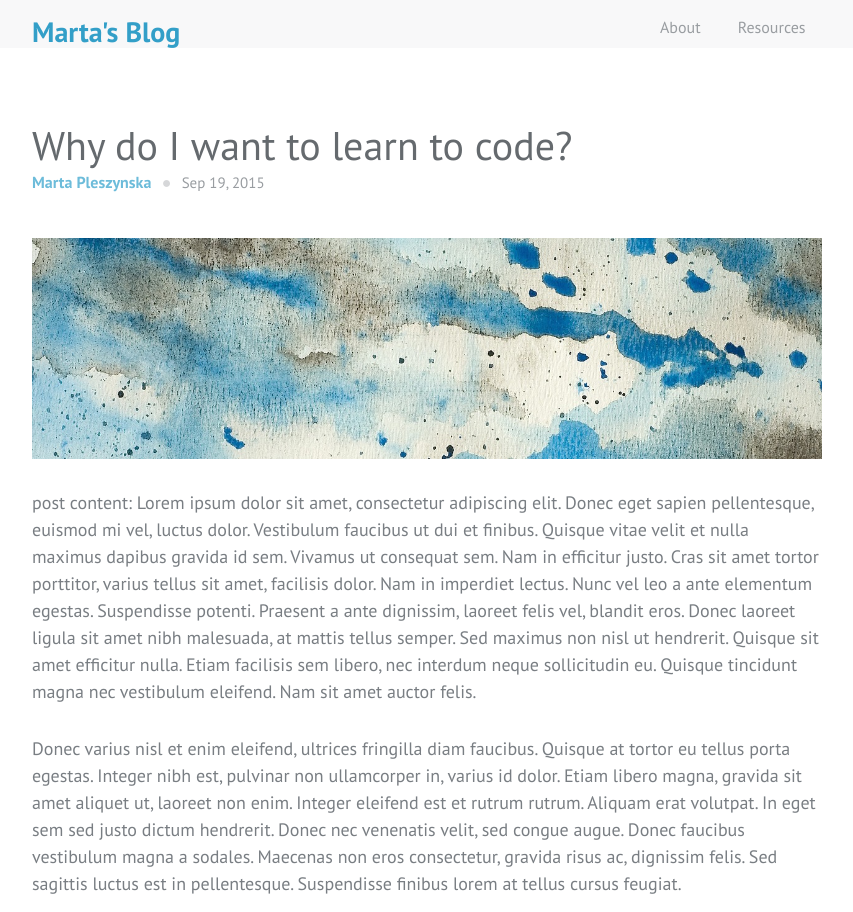
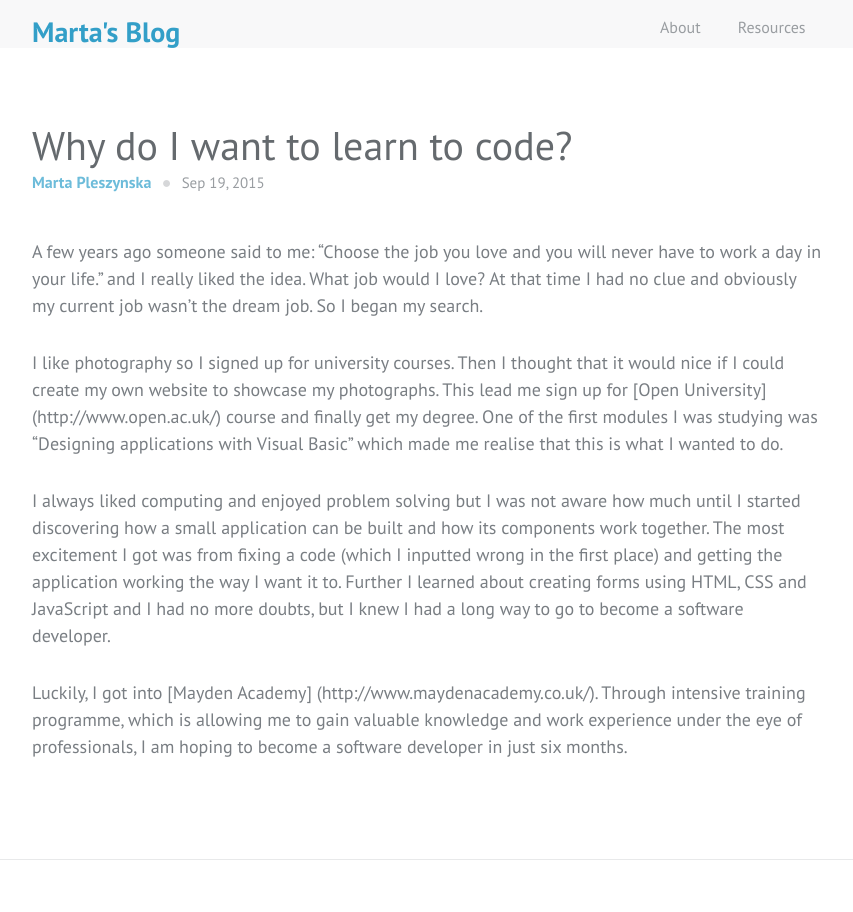
Before and after one commit to MartaPleszynska/myblog, a Jekyll site: the page built from _posts/2015-09-19-why-do-i-want-to-learn-to-code.markdown, in a window 1280 px wide. Shown: the top 912 px of the page, without its empty margins (213-1066 px from the left). Built offline with Jekyll 4.4.1, drawn with Linux system fonts in a browser that asks for light colours; some of the changed text lies outside the part shown; grey boxes are pictures that could not be loaded.

Commit message:
new post

```diff
--- a/_posts/2015-09-19-why-do-i-want-to-learn-to-code.markdown
+++ b/_posts/2015-09-19-why-do-i-want-to-learn-to-code.markdown
@@ -1,13 +1,12 @@
 ---
 title:  "Why do I want to learn to code?"
 date:   2015-09-19 09:54:17
+---
 
-image: watercolor.jpg
+A few years ago someone said to me: "Choose the job you love and you will never have to work a day in your life." and I really liked the idea. What job would I love? At that time I had no clue and obviously my current job wasn't the dream job. So I  began my search.
 
+I like photography so I signed up for university courses. Then I thought that it would nice if I could create my own website to showcase my photographs. This lead me sign up for [Open University] (http://www.open.ac.uk/) course and finally get my degree. One of the first modules I was studying was "Designing applications with Visual Basic" which made me realise that this is what I wanted to do.
 
----
-post content: Lorem ipsum dolor sit amet, consectetur adipiscing elit. Donec eget sapien pellentesque, euismod mi vel, luctus dolor. Vestibulum faucibus ut dui et finibus. Quisque vitae velit et nulla maximus dapibus gravida id sem. Vivamus ut consequat sem. Nam in efficitur justo. Cras sit amet tortor porttitor, varius tellus sit amet, facilisis dolor. Nam in imperdiet lectus. Nunc vel leo a ante elementum egestas. Suspendisse potenti. Praesent a ante dignissim, laoreet felis vel, blandit eros. Donec laoreet ligula sit amet nibh malesuada, at mattis tellus semper. Sed maximus non nisl ut hendrerit. Quisque sit amet efficitur nulla. Etiam facilisis sem libero, nec interdum neque sollicitudin eu. Quisque tincidunt magna nec vestibulum eleifend. Nam sit amet auctor felis.
+I always liked computing and enjoyed problem solving but I was not aware how much until I started discovering how a small application can be built and how its components work together. The most excitement I got was from fixing a code (which I inputted wrong in the first place) and getting the application working the way I want it to. Further I learned about creating forms using HTML, CSS and JavaScript and I had no more doubts, but I knew I had a long way to go to become a software developer.
 
-Donec varius nisl et enim eleifend, ultrices fringilla diam faucibus. Quisque at tortor eu tellus porta egestas. Integer nibh est, pulvinar non ullamcorper in, varius id dolor. Etiam libero magna, gravida sit amet aliquet ut, laoreet non enim. Integer eleifend est et rutrum rutrum. Aliquam erat volutpat. In eget sem sed justo dictum hendrerit. Donec nec venenatis velit, sed congue augue. Donec faucibus vestibulum magna a sodales. Maecenas non eros consectetur, gravida risus ac, dignissim felis. Sed sagittis luctus est in pellentesque. Suspendisse finibus lorem at tellus cursus feugiat.
-
-Aliquam quis placerat orci, at mattis nibh. Sed consectetur magna lectus, ac feugiat augue imperdiet nec. Pellentesque massa leo, tempus nec purus commodo, fermentum bibendum odio. Nulla facilisi. Sed eleifend eget lectus ac convallis. Pellentesque sodales dignissim blandit. Proin nisl purus, volutpat id ipsum quis, sollicitudin congue mi.
+Luckily, I got into [Mayden Academy] (http://www.maydenacademy.co.uk/). Through intensive training programme, which is allowing me to gain valuable knowledge and work experience under the eye of professionals, I am hoping to become a software developer in just six months.
```
Also changed, not shown: _posts/2015-09-20-first-week-in-mayden-academy.md (+0 -4 lines).
